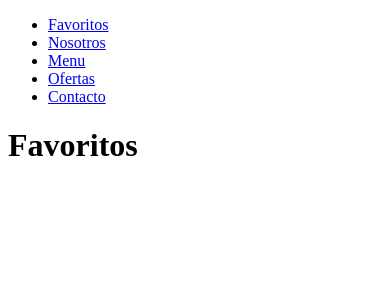
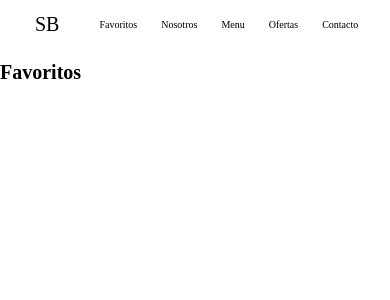
Before and after one commit to maurojasnova/Carousel, a Next.js app: page / in a window 390 px wide. Shown: the top 300 px of the page. Built offline with nearby package versions, Linux system fonts and the light colour scheme.

Commit message:
Added hamburger to the navbar

```diff
--- /dev/null
+++ b/src/app/components/BurgerButton.jsx
@@ -0,0 +1,14 @@
+import React from "react";
+import styles from "./Header.module.css";
+
+function BurgerButton() {
+  return (
+    <div className={styles.hamburger}>
+      <span />
+      <span />
+      <span />
+    </div>
+  );
+}
+
+export default BurgerButton;
--- a/src/app/components/Header.jsx
+++ b/src/app/components/Header.jsx
@@ -1,4 +1,9 @@
+"use client";
+
 import Link from "next/link";
+import styles from "./Header.module.css";
+import React, { useState } from "react";
+import BurgerButton from "./BurgerButton";
 
 const links = [
   {
@@ -25,15 +30,23 @@ const links = [
 
 export function Header() {
   return (
-    <header>
-      <nav>
-        <ul>
+    <header className={styles.header}>
+      <nav className={styles.navbar}>
+        <Link href="#" className={styles.logo}>
+          SB
+        </Link>
+        <ul className={styles.menu}>
           {links.map(({ label, route }) => (
-            <li key={route}>
-              <Link href={route}>{label}</Link>
+            <li key={route} className={styles.item}>
+              <Link href={route} className={styles.link}>
+                {label}
+              </Link>
             </li>
           ))}
         </ul>
+        <div className={styles.divHamburger}>
+          <BurgerButton />
+        </div>
       </nav>
     </header>
   );
--- /dev/null
+++ b/src/app/components/Header.module.css
@@ -0,0 +1,98 @@
+.header {
+  background-color: var(--white-bg);
+}
+
+.navbar {
+  min-height: 48px;
+
+  display: flex;
+  justify-content: space-between;
+  align-items: center;
+
+  padding: 0 35px;
+}
+
+.logo {
+  color: #000000;
+  text-decoration: none;
+
+  font-size: 2rem;
+}
+
+.menu {
+  display: flex;
+  justify-content: space-between;
+  align-items: center;
+  gap: 24px;
+}
+
+.item {
+  list-style: none;
+}
+
+.link {
+  color: #000000;
+  text-decoration: none;
+
+  transition: 0.7s ease;
+}
+
+.link:hover {
+  color: var(--dark-orange);
+}
+.hamburger {
+  width: 35px;
+  height: 30px;
+  margin: 10px 10px;
+  position: relative;
+  cursor: pointer;
+  display: inline-block;
+}
+.hamburger span {
+  background-color: #000000;
+  position: absolute;
+  border-radius: 2px;
+  transition: 0.3s cubic-bezier(0.8, 0.5, 0.2, 1.4);
+  width: 100%;
+  height: 4px;
+  transition-duration: 500ms;
+}
+.hamburger span:nth-child(1) {
+  top: 0px;
+  left: 0px;
+}
+.hamburger span:nth-child(2) {
+  top: 13px;
+  left: 0px;
+  opacity: 1;
+}
+.hamburger span:nth-child(3) {
+  bottom: 0px;
+  left: 0px;
+}
+.hamburger:not(.open):hover span:nth-child(1) {
+  transform: rotate(-3deg) scaleY(1.1);
+}
+.hamburger:not(.open):hover span:nth-child(2) {
+  transform: rotate(3deg) scaleY(1.1);
+}
+.hamburger:not(.open):hover span:nth-child(3) {
+  transform: rotate(-4deg) scaleY(1.1);
+}
+.hamburger.open span:nth-child(1) {
+  transform: rotate(45deg);
+  top: 13px;
+}
+.hamburger.open span:nth-child(2) {
+  opacity: 0;
+}
+.hamburger.open span:nth-child(3) {
+  transform: rotate(-45deg);
+  top: 13px;
+}
+
+@media (min-width: 390px) {
+    .divHamburger {
+        display: none;
+    }
+}
--- a/src/app/globals.css
+++ /dev/null
@@ -1,107 +0,0 @@
-:root {
-  --max-width: 1100px;
-  --border-radius: 12px;
-  --font-mono: ui-monospace, Menlo, Monaco, 'Cascadia Mono', 'Segoe UI Mono',
-    'Roboto Mono', 'Oxygen Mono', 'Ubuntu Monospace', 'Source Code Pro',
-    'Fira Mono', 'Droid Sans Mono', 'Courier New', monospace;
-
-  --foreground-rgb: 0, 0, 0;
-  --background-start-rgb: 214, 219, 220;
-  --background-end-rgb: 255, 255, 255;
-
-  --primary-glow: conic-gradient(
-    from 180deg at 50% 50%,
-    #16abff33 0deg,
-    #0885ff33 55deg,
-    #54d6ff33 120deg,
-    #0071ff33 160deg,
-    transparent 360deg
-  );
-  --secondary-glow: radial-gradient(
-    rgba(255, 255, 255, 1),
-    rgba(255, 255, 255, 0)
-  );
-
-  --tile-start-rgb: 239, 245, 249;
-  --tile-end-rgb: 228, 232, 233;
-  --tile-border: conic-gradient(
-    #00000080,
-    #00000040,
-    #00000030,
-    #00000020,
-    #00000010,
-    #00000010,
-    #00000080
-  );
-
-  --callout-rgb: 238, 240, 241;
-  --callout-border-rgb: 172, 175, 176;
-  --card-rgb: 180, 185, 188;
-  --card-border-rgb: 131, 134, 135;
-}
-
-@media (prefers-color-scheme: dark) {
-  :root {
-    --foreground-rgb: 255, 255, 255;
-    --background-start-rgb: 0, 0, 0;
-    --background-end-rgb: 0, 0, 0;
-
-    --primary-glow: radial-gradient(rgba(1, 65, 255, 0.4), rgba(1, 65, 255, 0));
-    --secondary-glow: linear-gradient(
-      to bottom right,
-      rgba(1, 65, 255, 0),
-      rgba(1, 65, 255, 0),
-      rgba(1, 65, 255, 0.3)
-    );
-
-    --tile-start-rgb: 2, 13, 46;
-    --tile-end-rgb: 2, 5, 19;
-    --tile-border: conic-gradient(
-      #ffffff80,
-      #ffffff40,
-      #ffffff30,
-      #ffffff20,
-      #ffffff10,
-      #ffffff10,
-      #ffffff80
-    );
-
-    --callout-rgb: 20, 20, 20;
-    --callout-border-rgb: 108, 108, 108;
-    --card-rgb: 100, 100, 100;
-    --card-border-rgb: 200, 200, 200;
-  }
-}
-
-* {
-  box-sizing: border-box;
-  padding: 0;
-  margin: 0;
-}
-
-html,
-body {
-  max-width: 100vw;
-  overflow-x: hidden;
-}
-
-body {
-  color: rgb(var(--foreground-rgb));
-  background: linear-gradient(
-      to bottom,
-      transparent,
-      rgb(var(--background-end-rgb))
-    )
-    rgb(var(--background-start-rgb));
-}
-
-a {
-  color: inherit;
-  text-decoration: none;
-}
-
-@media (prefers-color-scheme: dark) {
-  html {
-    color-scheme: dark;
-  }
-}
--- a/src/app/layout.js
+++ b/src/app/layout.js
@@ -1,3 +1,4 @@
+import '../../styles/globals.css';
 import { Header } from './components/Header'
 
 export const metadata = {
--- /dev/null
+++ b/styles/globals.css
@@ -0,0 +1,21 @@
+:root {
+  --white-bg: #FFFFFF
+  --black: #000000;
+  --light-orange: #FCCE1C;
+  --dark-orange: #D39F29;
+  --grey: #484848;
+}
+
+* {
+  box-sizing: border-box;
+}
+
+html {
+  font-size: 62.5%;
+}
+
+html,
+body {
+  padding: 0;
+  margin: 0;
+}
```
